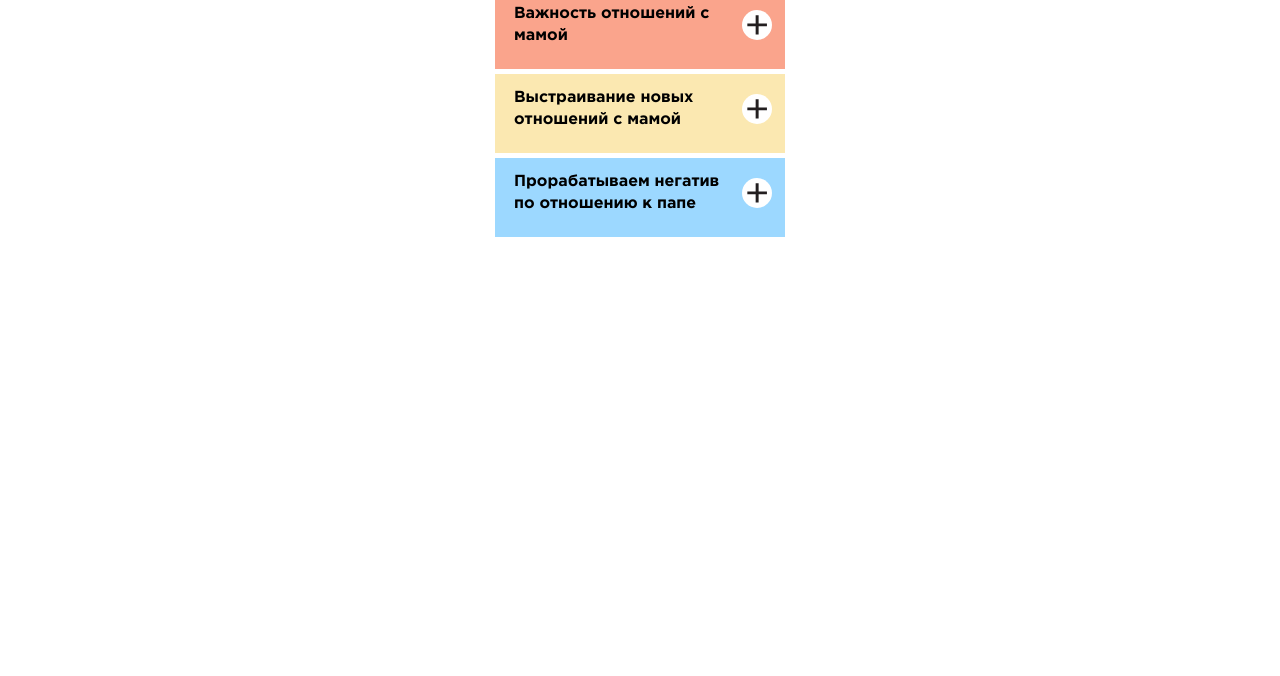
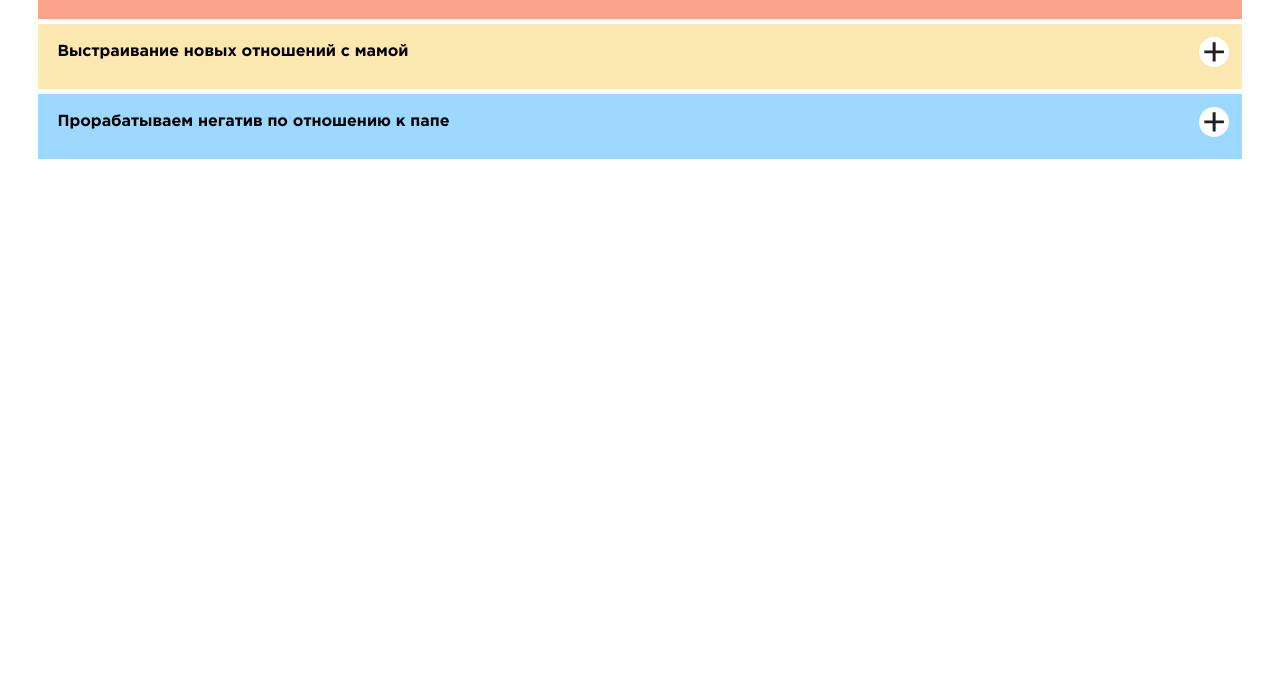
Before and after one commit to littldude/guide, a plain HTML site: page index.html in a window 1280 px wide. Shown: the part 124-800 px from the top of the page. Drawn offline with nearby package versions, Linux system fonts and the light colour scheme.

Commit message:
Added padding for container

```diff
--- a/scss/style.scss
+++ b/scss/style.scss
@@ -47,7 +47,7 @@ button:focus {
 }
 .container {
     width: 100%;
-    max-width: 290px;
+    padding: 0 3%;
     margin: 0 auto;
 }
 .title {
```
Also changed, not shown: css/style.css.
